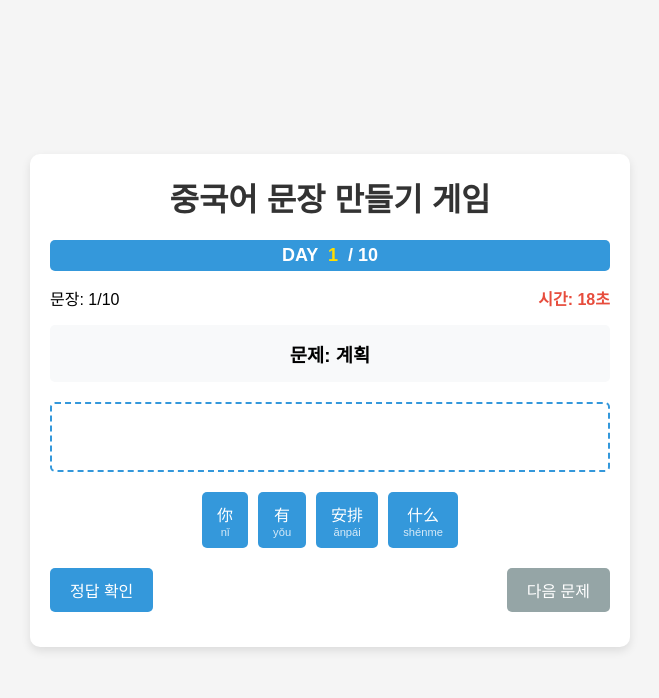
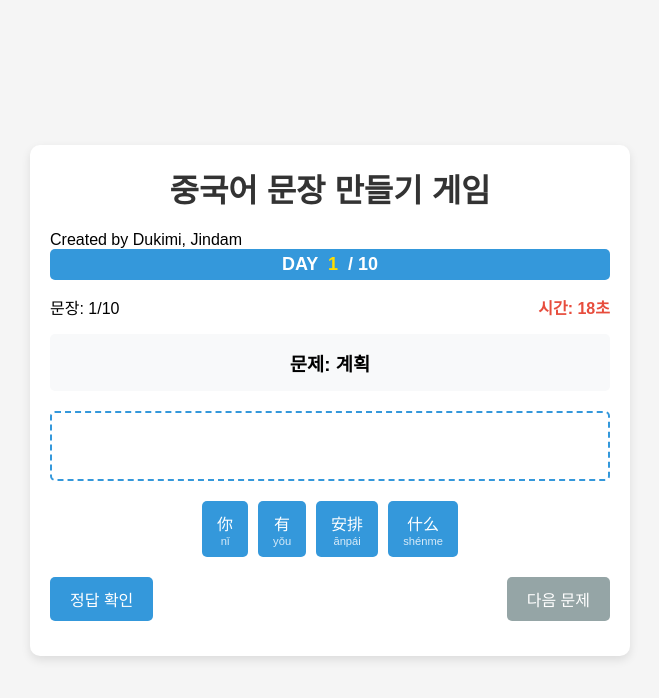
Before and after one commit to Kimchibanhmi/jindam_sentence_quiz, a plain HTML site: page index.html in a window 1280 px wide. Both pictures are taken after a click on the button "게임 시작". Shown: the whole page, without its empty margins (310-969 px from the left). Drawn offline with Linux system fonts and the light colour scheme.

Commit message:
Update index.html

```diff
--- a/index.html
+++ b/index.html
@@ -14,6 +14,7 @@
         <p>10일 동안 하루에 10문장씩, 총 100개의 문장을 배우게 됩니다.</p>
         <p>단어 카드를 올바른 순서로 배열하여 문장을 완성하세요.</p>
         <p>각 단계마다 주어진 질문에 맞는 단어들을 선택하세요!</p>
+        <p>개발: Dukimi, 기획: Dukimi, Jindam</p>
         <button id="start-game-btn">게임 시작</button>
       </div>
     </div>
@@ -33,7 +34,10 @@
     </div>
 
     <div class="container">
-      <h1>중국어 문장 만들기 게임</h1>
+      <div class="header-container">
+        <h1>중국어 문장 만들기 게임</h1>
+        <div class="creator-info">Created by Dukimi, Jindam</div>
+      </div>
 
       <div class="day-progress">
         <div class="day-info">
```
